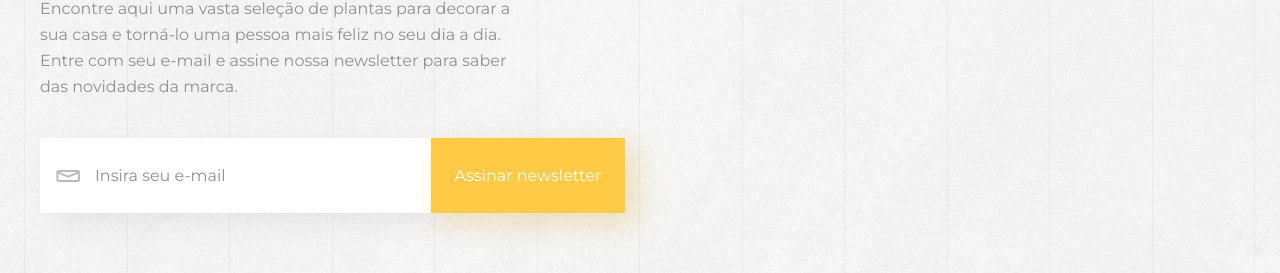
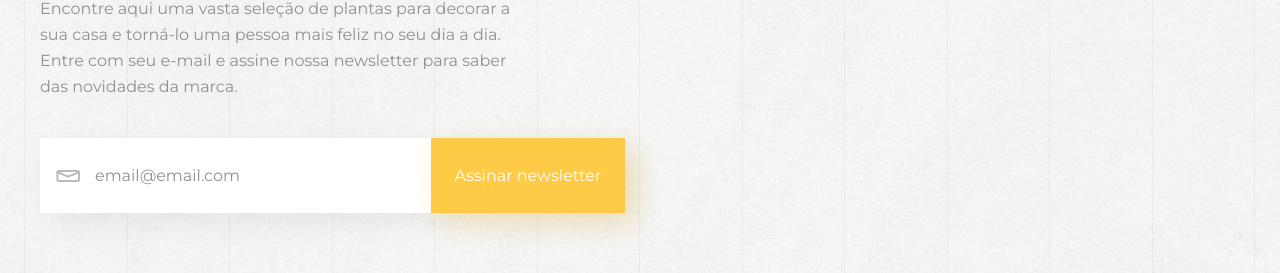
Before and after one commit to pejamp/casa-verde, a React (Vite) app: page / in a window 1280 px wide. Shown: the part 281-554 px from the top of the page. Built offline with nearby package versions, Linux system fonts and the light colour scheme; a web font is replaced by a local one.

Commit message:
add form hook

```diff
--- a/src/components/Newsletter/styled.tsx
+++ b/src/components/Newsletter/styled.tsx
@@ -1,6 +1,7 @@
 import styled from "styled-components";
+import { useFormik } from "../../hooks/useFormik";
 
-const Wrapper = styled.div`
+const Wrapper = styled.form`
   display: flex;
   box-shadow: 10px 10px 30px rgba(0, 0, 0, 0.06);
   background-color: #FFFFFF;
@@ -42,10 +43,27 @@ interface NewsButtonProps {
 }
 
 export function Newsletter(props: NewsButtonProps) {
+  const formik = useFormik({
+    initialValues: {
+      userEmail: 'email@email.com',
+    }
+  });
+
   return (
-    <Wrapper>
-      <Input as={"input"} placeholder={"Insira seu e-mail"} />
-      <Button>Assinar newsletter</Button>
+    <Wrapper onSubmit={(event) => {
+      event.preventDefault();
+      console.log(formik.values);
+    }}>
+      <Input
+        as={"input"}
+        placeholder={"Insira seu e-mail"}
+        type={"text"}
+        name={"userEmail"}
+        id={"userEmail"}
+        value={formik.values.userEmail}
+        onChange={formik.handleChange}
+      />
+      <Button type="submit">Assinar newsletter</Button>
     </Wrapper>
   );
 }
--- /dev/null
+++ b/src/hooks/useFormik.tsx
@@ -0,0 +1,22 @@
+import { useState } from "react";
+
+export function useFormik({
+  initialValues
+}: any) {
+  const [values, setValues] = useState(initialValues);
+
+  function handleChange(event: any) {
+    const fieldName = event.target.getAttribute('name');
+    const value = event.target.value;
+
+    setValues({
+      ...values,
+      [fieldName]: value,
+    })
+  }
+
+  return {
+    values: values,
+    handleChange
+  }
+}
```
